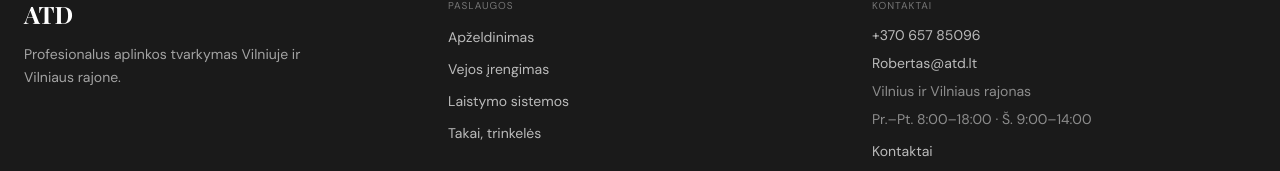
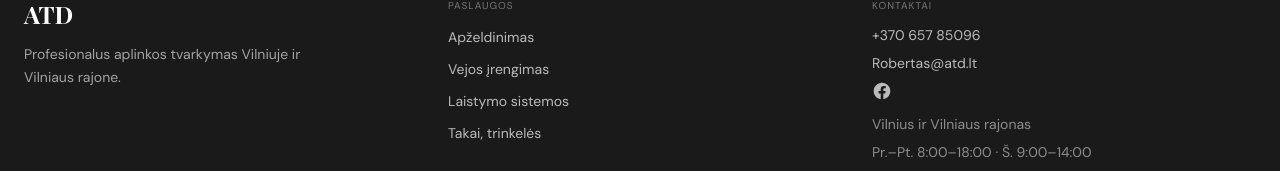
Before and after one commit to aplinkostvarkymo-lgtm/atd-lt, a Next.js app: page / in a window 1280 px wide. Shown: the part 1002-1173 px from the top of the page. Built offline with nearby package versions, Linux system fonts and the light colour scheme.

Commit message:
fix: tikras Facebook URL Footer ir Schema.org sameAs lauke

```diff
--- a/src/components/layout/Footer.tsx
+++ b/src/components/layout/Footer.tsx
@@ -57,6 +57,19 @@
                 Robertas@atd.lt
               </a>
             </li>
+            <li>
+              <a
+                href="https://www.facebook.com/RoberasATD.LT"
+                target="_blank"
+                rel="noopener noreferrer"
+                aria-label="Facebook"
+                className="inline-flex items-center text-white/70 hover:text-white transition-colors"
+              >
+                <svg viewBox="0 0 24 24" fill="currentColor" className="w-5 h-5">
+                  <path d="M22 12c0-5.523-4.477-10-10-10S2 6.477 2 12c0 4.991 3.657 9.128 8.438 9.878v-6.987h-2.54v-2.891h2.54V9.797c0-2.506 1.492-3.89 3.777-3.89 1.094 0 2.238.195 2.238.195v2.476h-1.26c-1.243 0-1.63.771-1.63 1.562v1.875h2.773l-.443 2.891h-2.33V21.88C18.343 21.128 22 16.991 22 12z" />
+                </svg>
+              </a>
+            </li>
             <li className="text-white/50">{t.footer.area}</li>
             <li className="text-white/50">{t.footer.hours}</li>
             <li className="pt-1">
```
